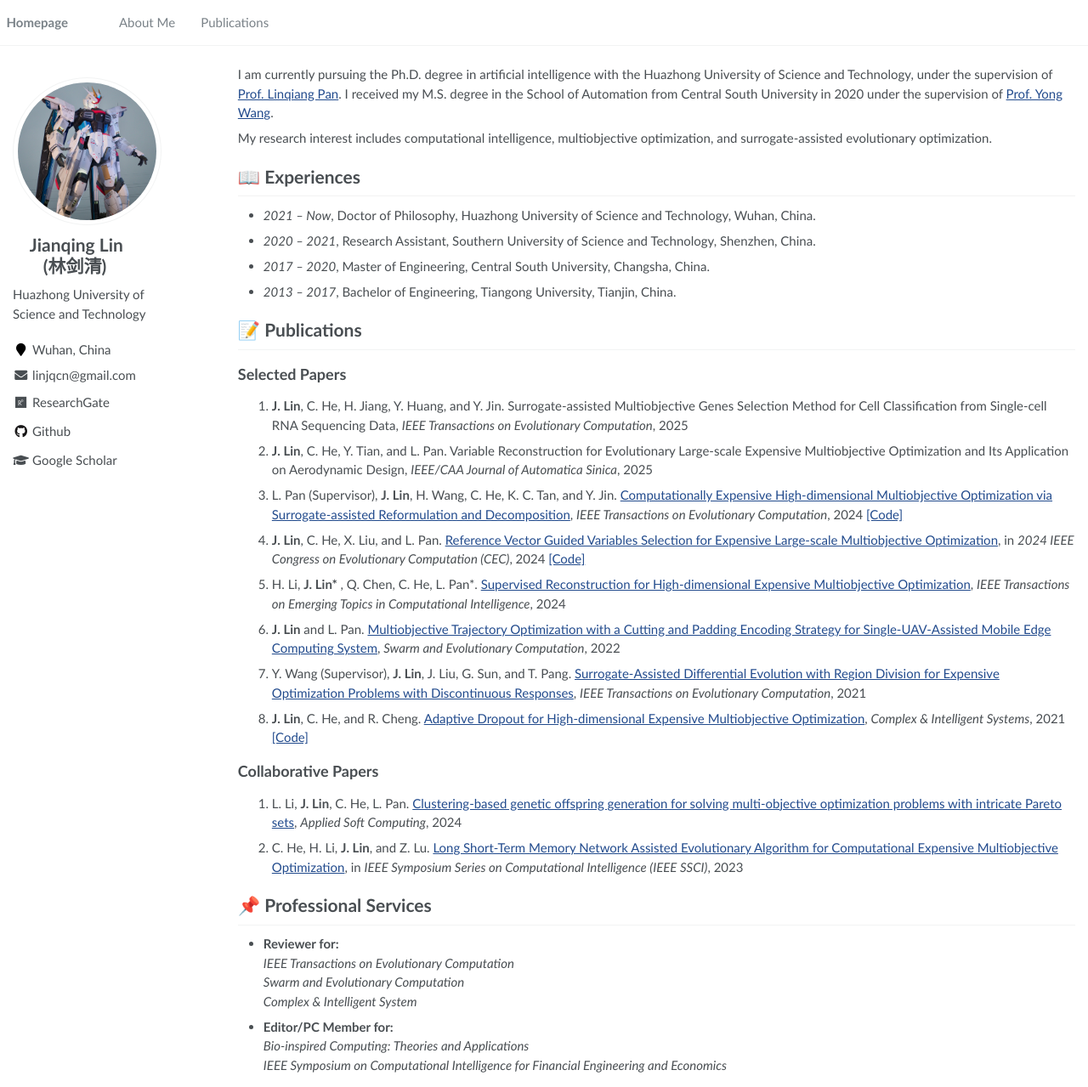
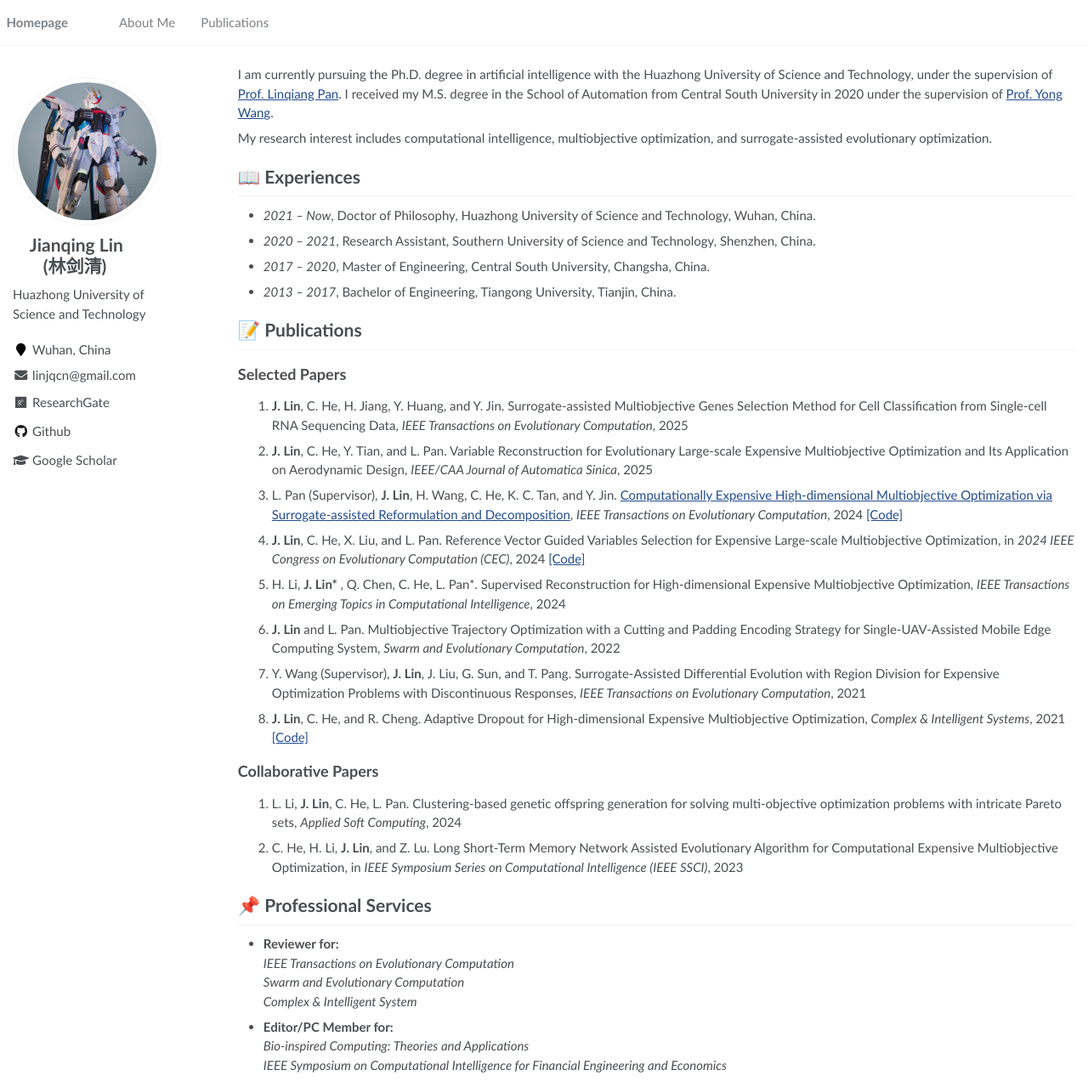
Before and after one commit to jqlincn/jqlincn.github.io, a Jekyll site: the page built from _pages/about.md, in a window 1280 px wide and 1279 px high. Shown: the whole window at 85% size. Built offline with Jekyll 4.4.1, drawn with Linux system fonts in a browser that asks for light colours; part of the change alters nothing that is shown.

Commit message:
Update about.md

```diff
--- a/_pages/about.md
+++ b/_pages/about.md
@@ -39,19 +39,19 @@ My research interest includes computational intelligence, multiobjective optimiz
 <li> <b>J. Lin</b>, C. He, H. Jiang, Y. Huang, and Y. Jin. Surrogate-assisted Multiobjective Genes Selection Method for Cell Classification from Single-cell RNA Sequencing Data, <i>IEEE Transactions on Evolutionary Computation</i>, 2025 </li>
 <li> <b>J. Lin</b>, C. He, Y. Tian, and L. Pan. Variable Reconstruction for Evolutionary Large-scale Expensive Multiobjective Optimization and Its Application on Aerodynamic Design, <i>IEEE/CAA Journal of Automatica Sinica</i>, 2025 </li>
  <li> L. Pan (Supervisor), <b>J. Lin</b>, H. Wang, C. He, K. C. Tan, and Y. Jin. <a href="https://ieeexplore.ieee.org/document/10477568">Computationally Expensive High-dimensional Multiobjective Optimization via Surrogate-assisted Reformulation and Decomposition</a>, <i>IEEE Transactions on Evolutionary Computation</i>, 2024 <a href="https://github.com/jqlincn/TP-SAEA">[Code]</a> </li>
- <li>  <b>J. Lin</b>, C. He, X. Liu, and L. Pan.  <a href="https://ieeexplore.ieee.org/document/10611889">Reference Vector Guided Variables Selection for Expensive Large-scale Multiobjective Optimization</a>, in <i>2024 IEEE Congress on Evolutionary Computation (CEC)</i>, 2024 <a href="https://github.com/jqlincn/RVSPSO">[Code]</a> </li>
- <li> H. Li, <b>J. Lin* </b>, Q. Chen, C. He, L. Pan*. <a href="https://ieeexplore.ieee.org/abstract/document/10428945">Supervised Reconstruction for High-dimensional Expensive Multiobjective Optimization</a>, <i>IEEE Transactions on Emerging Topics in Computational Intelligence</i>, 2024 </li>
- <li> <b>J. Lin</b> and L. Pan. <a href="https://www.sciencedirect.com/science/article/pii/S2210650222001316">Multiobjective Trajectory Optimization with a Cutting and Padding Encoding Strategy for Single-UAV-Assisted Mobile Edge Computing System</a>, <i>Swarm and Evolutionary Computation</i>, 2022   </li>
- <li> Y. Wang (Supervisor), <b>J. Lin</b>, J. Liu, G. Sun, and T. Pang. <a href="https://ieeexplore.ieee.org/abstract/document/9559391">Surrogate-Assisted Differential Evolution with Region Division for Expensive Optimization Problems with Discontinuous Responses</a>, <i>IEEE Transactions on Evolutionary Computation</i>, 2021 </li>
- <li> <b>J. Lin</b>, C. He, and R. Cheng. <a href="https://link.springer.com/article/10.1007/s40747-021-00362-5">Adaptive Dropout for High-dimensional Expensive Multiobjective Optimization</a>, <i>Complex & Intelligent Systems</i>, 2021  <a href="https://github.com/jqlincn/ADSAPSO">[Code]</a>  </li>
+ <li>  <b>J. Lin</b>, C. He, X. Liu, and L. Pan.  Reference Vector Guided Variables Selection for Expensive Large-scale Multiobjective Optimization, in <i>2024 IEEE Congress on Evolutionary Computation (CEC)</i>, 2024 <a href="https://github.com/jqlincn/RVSPSO">[Code]</a> </li>
+ <li> H. Li, <b>J. Lin* </b>, Q. Chen, C. He, L. Pan*. Supervised Reconstruction for High-dimensional Expensive Multiobjective Optimization, <i>IEEE Transactions on Emerging Topics in Computational Intelligence</i>, 2024 </li>
+ <li> <b>J. Lin</b> and L. Pan. Multiobjective Trajectory Optimization with a Cutting and Padding Encoding Strategy for Single-UAV-Assisted Mobile Edge Computing System, <i>Swarm and Evolutionary Computation</i>, 2022   </li>
+ <li> Y. Wang (Supervisor), <b>J. Lin</b>, J. Liu, G. Sun, and T. Pang. Surrogate-Assisted Differential Evolution with Region Division for Expensive Optimization Problems with Discontinuous Responses, <i>IEEE Transactions on Evolutionary Computation</i>, 2021 </li>
+ <li> <b>J. Lin</b>, C. He, and R. Cheng. Adaptive Dropout for High-dimensional Expensive Multiobjective Optimization, <i>Complex & Intelligent Systems</i>, 2021  <a href="https://github.com/jqlincn/ADSAPSO">[Code]</a>  </li>
 
 </ol>
 
 ## Collaborative Papers
 <ol>
- <li> L. Li, <b>J. Lin</b>, C. He, L. Pan. <a href="https://www.sciencedirect.com/science/article/pii/S1568494624001157">Clustering-based genetic offspring generation for solving multi-objective optimization problems with intricate Pareto sets</a>, <i>Applied Soft Computing</i>, 2024    </li>
- <li> C. He, H. Li, <b>J. Lin</b>, and Z. Lu. <a href="https://ieeexplore.ieee.org/abstract/document/10371889">Long Short-Term Memory Network Assisted Evolutionary Algorithm for Computational Expensive Multiobjective Optimization</a>, in <i>IEEE Symposium Series on Computational Intelligence (IEEE SSCI)</i>, 2023   </li>
-<!--  <li> H. Jiang, <b>J. Lin</b>, H. Zhu, and Y. Huang. <a href="https://ieeexplore.ieee.org/abstract/document/10385464">Selection of Cancer Biomarkers from Microarray Gene Expression Data Utilizing the Bi-Objective Optimization Method</a>, in <i>IEEE International Conference on Bioinformatics and Biomedicine (IEEE BIBM)</i>, 2023   </li>-->
+ <li> L. Li, <b>J. Lin</b>, C. He, L. Pan. Clustering-based genetic offspring generation for solving multi-objective optimization problems with intricate Pareto sets, <i>Applied Soft Computing</i>, 2024    </li>
+ <li> C. He, H. Li, <b>J. Lin</b>, and Z. Lu. Long Short-Term Memory Network Assisted Evolutionary Algorithm for Computational Expensive Multiobjective Optimization, in <i>IEEE Symposium Series on Computational Intelligence (IEEE SSCI)</i>, 2023   </li>
+<!--  <li> H. Jiang, <b>J. Lin</b>, H. Zhu, and Y. Huang. Selection of Cancer Biomarkers from Microarray Gene Expression Data Utilizing the Bi-Objective Optimization Method, in <i>IEEE International Conference on Bioinformatics and Biomedicine (IEEE BIBM)</i>, 2023   </li>-->
 </ol>
 
 <!-- <div class='paper-box'><div class='paper-box-image'><div><div class="badge">CVPR 2016</div><img src='images/500x300.png' alt="sym" width="100%"></div></div> -->
```
